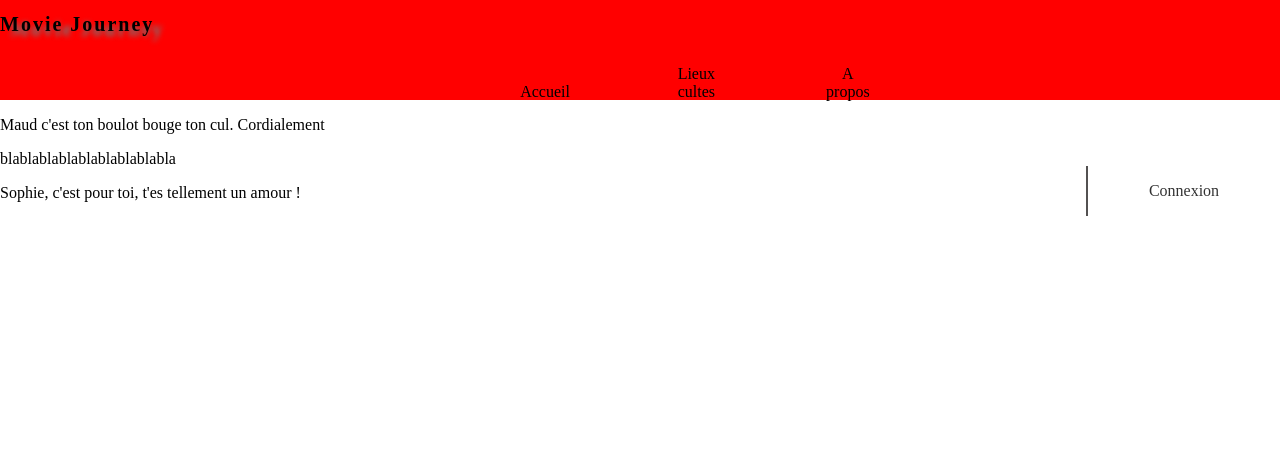
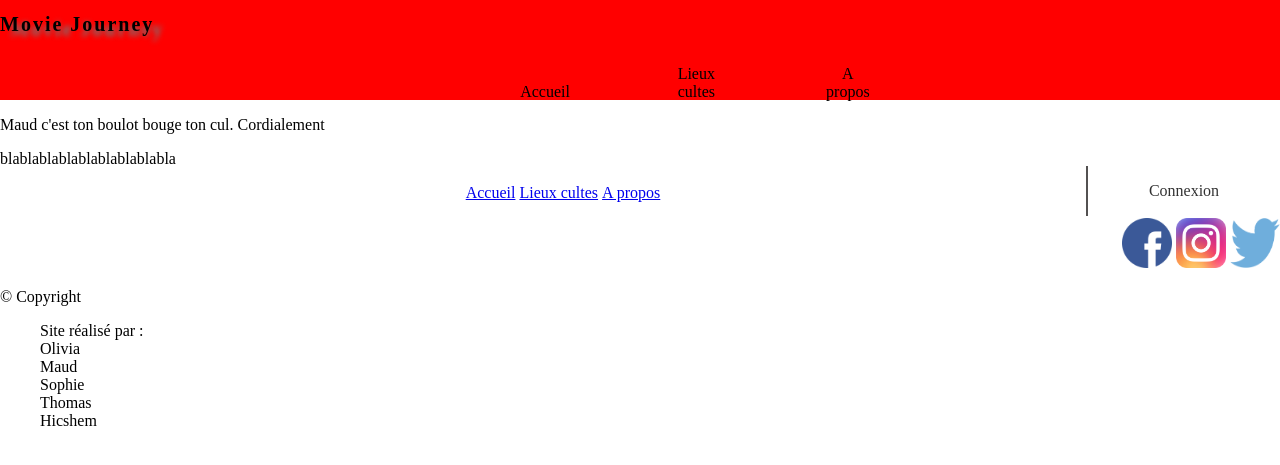
Before and after one commit to OliviaB14/moviejourney, a PHP site: page /Accueil.html in a window 1280 px wide. Shown: the top 465 px of the page. Run offline with PHP 8.4, Linux system fonts and the light colour scheme.

Commit message:
footer
Html, début css footer

```diff
--- a/Accueil.html
+++ b/Accueil.html
@@ -35,7 +35,30 @@
             </div>
     	</main>
         <footer>
-          <p>Sophie, c'est pour toi, t'es tellement un amour !</p>
+            <class>
+                <ul id="menu_footer">
+                    <li><a href="#">Accueil</a></li>
+                    <li><a href="#">Lieux cultes</a></li>
+                    <li><a href="#">A propos</a></li>
+                </ul>
+            </class>
+            <class>
+                <ul id="reseaux">
+                    <li><a href="https://www.facebook.com/"><img src="images/facebook.png"></a></li>
+                    <li><a href="https://www.instagram.com/"><img src="images/instagram.png"></a></li>
+                    <li><a href="https://twitter.com/?lang=fr"><img src="images/twitter.png"></a></li>
+                </ul>
+            </class>
+            <class>
+                <p>© Copyright</p>
+                <ul id="auteurs">Site réalisé par :
+                    <li>Olivia</li>
+                    <li>Maud</li>
+                    <li>Sophie</li>
+                    <li>Thomas</li>
+                    <li>Hicshem</li>
+                </ul>
+            </class>
         </footer>
     </body>
 </html>
--- a/css/style.css
+++ b/css/style.css
@@ -61,3 +61,31 @@ h1 {
 	text-decoration:none;
 	color:#000000;
 }
+
+img{
+	width: 50px;
+	height: 50px;
+}
+
+#reseaux li{
+	list-style: none;
+	display: inline-block;
+}
+
+#reseaux{
+	text-align: right;
+}
+
+#menu_footer li{
+	list-style: none;
+	display: inline-block;
+}
+#menu_footer {
+	text-align: center;
+	color: black;
+	margin-bottom: 0px;
+}
+
+#auteurs li{
+	list-style: none;
+}
```
Also changed, not shown: images/facebook.png (added), images/instagram.png (added), images/twitter.png (added).
